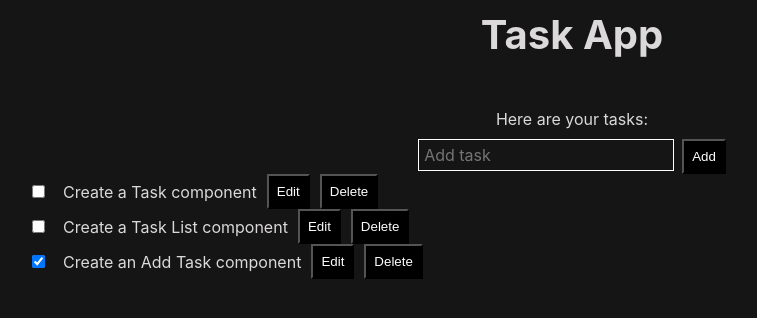
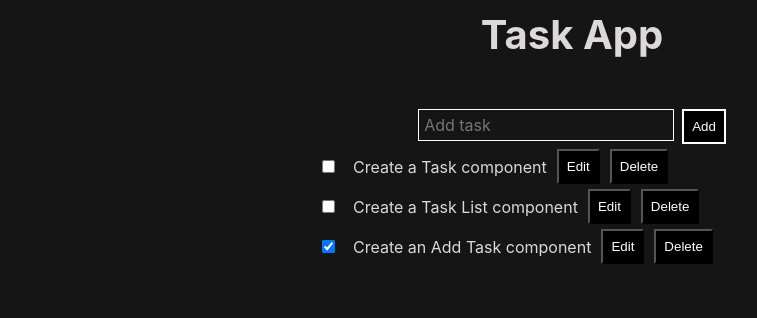
Before and after one commit to GeorgiNedyalkov/todo-app, a React (Vite) app in the folder client/: page / in a window 1280 px wide. In both pictures the pointer is over the button "Add". Shown: the top 318 px of the page, without its empty margins (68-825 px from the left). Built offline with nearby package versions, Linux system fonts and the light colour scheme.

Commit message:
Refactor code

```diff
--- a/client/src/App.css
+++ b/client/src/App.css
@@ -45,6 +45,10 @@ input:focus {
   border: 0.5px solid white;
 }
 
+button:hover {
+  border: 2px solid white;
+}
+
 .description {
   margin: 10px;
 }
@@ -55,10 +59,14 @@ input:focus {
   /* border: 1px solid white; */
   width: 500px;
   gap: 10px;
+  /* background-color: brown; */
+  /* border: 1px solid yellow; */
+  margin: 5px auto;
 }
 
 .task__list {
   margin: 0 auto;
+  /* background-color: green; */
 }
 
 .btn {
--- a/client/src/App.jsx
+++ b/client/src/App.jsx
@@ -39,7 +39,6 @@ function App() {
   return (
     <div className="App">
       <h1 className="title">Task App</h1>
-      <p className="description">Here are your tasks:</p>
 
       <AddTask onAddTask={handleAddTask} />
       <TaskList
```
